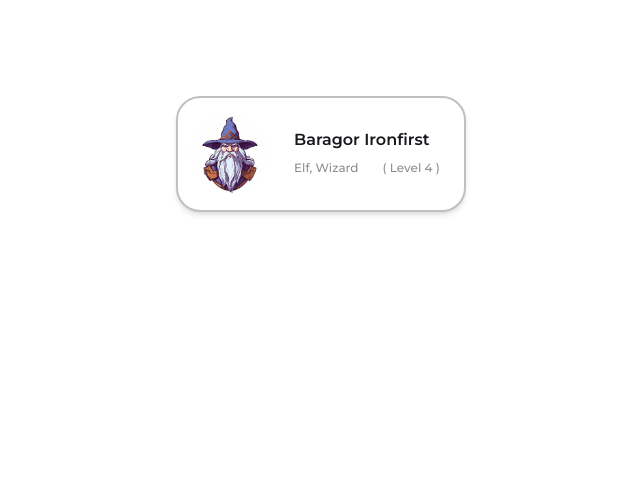
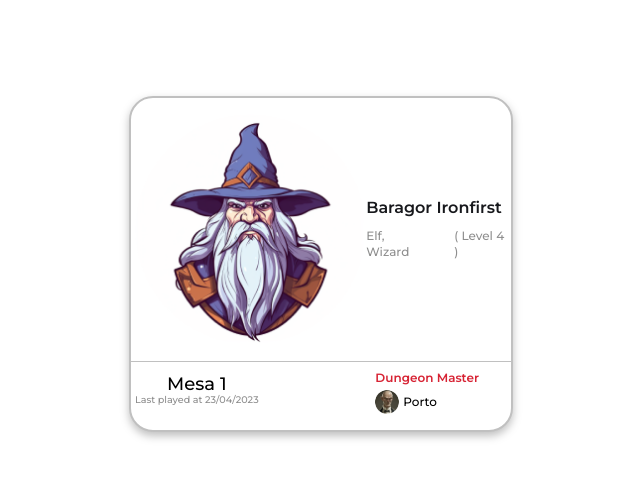
Before and after one commit to danilolan/dndkeeper-web, a Next.js app: page / in a window 1280 px wide. Shown: the top 478 px of the page, without its empty margins (319-959 px from the left). Built offline with nearby package versions, Linux system fonts and the light colour scheme.

Commit message:
feat: players card

```diff
--- a/app/components/molecules/Card.tsx
+++ b/app/components/molecules/Card.tsx
@@ -1,20 +1,46 @@
 import React from "react";
-import Image from "next/image";
+import Image, { StaticImageData } from "next/image";
 
 import character from "../../../public/images/wizard.png";
+import master from "../../../public/images/master.png";
 
-export const Card = () => {
+interface CardProps {
+  character_name?: string;
+  character_class?: string;
+  character_image?: StaticImageData;
+  race?: string;
+  level?: string;
+  date?: string;
+  table_name?: string;
+  master_name?: string;
+  master_image?: StaticImageData;
+}
+
+export const Card: React.FC<CardProps> = ({
+  character_name,
+  character_class,
+  character_image,
+  race,
+  level,
+  date,
+  table_name,
+  master_name,
+  master_image,
+}) => {
   return (
-    <div className="max-w-sm pr-1 py-4 min-w-[290px] bg-white-600 border-2 border-white-300 rounded-3xl shadow-md">
-      <div className="flex pl-3">
-        <div className="w-20 h-20 rounded-full overflow-hidden">
+    <div className="max-w-sm py-4 min-w-[300px] bg-white-600 border-2 border-white-300 rounded-3xl drop-shadow-primary">
+
+      <div className="flex pl-1">
+
+        <div className="rounded-full overflow-hidden">
           <Image
             src={character}
             alt={"player character"}
             className="object-cover w-full h-full"
           />
         </div>
-        <div className="ml-6 flex flex-col justify-center ">
+
+        <div className="flex flex-col justify-center ">
           <h2 className="text-base font-bold text-black-900 mb-2 line-clamp-1 max-w-[160px]">
             Baragor Ironfirst
           </h2>
@@ -25,7 +51,34 @@ export const Card = () => {
             <p className="text-xs font-medium text-black-400">( Level 4 )</p>
           </div>
         </div>
+
       </div>
+
+      <hr className="mt-4 border-white-300" />
+
+      <div className="flex flex-row pl-1 pr-8 mt-2 justify-between">
+        <div className="flex flex-col text-center items-center">
+          <h2 className="text-lg font-medium leading-3 mt-2">Mesa 1</h2>
+          <p className="text-xxs text-black-400 font-medium">Last played at 23/04/2023</p>
+        </div>
+
+        <div className="flex flex-col gap-1">
+          <h3 className="text-xs text-bordo-400 font-semibold leading-4">Dungeon Master</h3>
+          <div className="flex flex-row items-center gap-1">
+            <div className=" w-6 h-6 rounded-full overflow-hidden">
+              <Image
+                src={master}
+                alt={"dungeon master picture"}
+                className="object-cover w-full h-full"
+              />
+            </div>
+            <p className="text-xs font-medium">Porto</p>
+          </div>
+        </div>
+      </div>
+
+
+
     </div>
   );
 };
--- a/app/page.tsx
+++ b/app/page.tsx
@@ -1,6 +1,5 @@
 'use client';
 
-import { Button } from "./components/atoms/Button";
 import { Card } from "./components/molecules/Card";
 
 export default function Home() {
--- a/tailwind.config.js
+++ b/tailwind.config.js
@@ -18,6 +18,9 @@ module.exports = {
     },
     fontFamily:{
       sans: ['var(--font-montserrat)']
+    },
+    dropShadow: {
+      primary: '0px 4px 4px rgba(0, 0, 0, 0.25)'
     },
     colors: {
       primary: "#d72334",
@@ -88,6 +91,9 @@ module.exports = {
         '6': '6px',
         '8': '8px',
       },
+      fontSize: {
+        xxs: '0.6rem',
+      }
     },
   },
   plugins: [],
```
Also changed, not shown: app/components/molecules/Card2.tsx (added), public/images/master.png (added).
